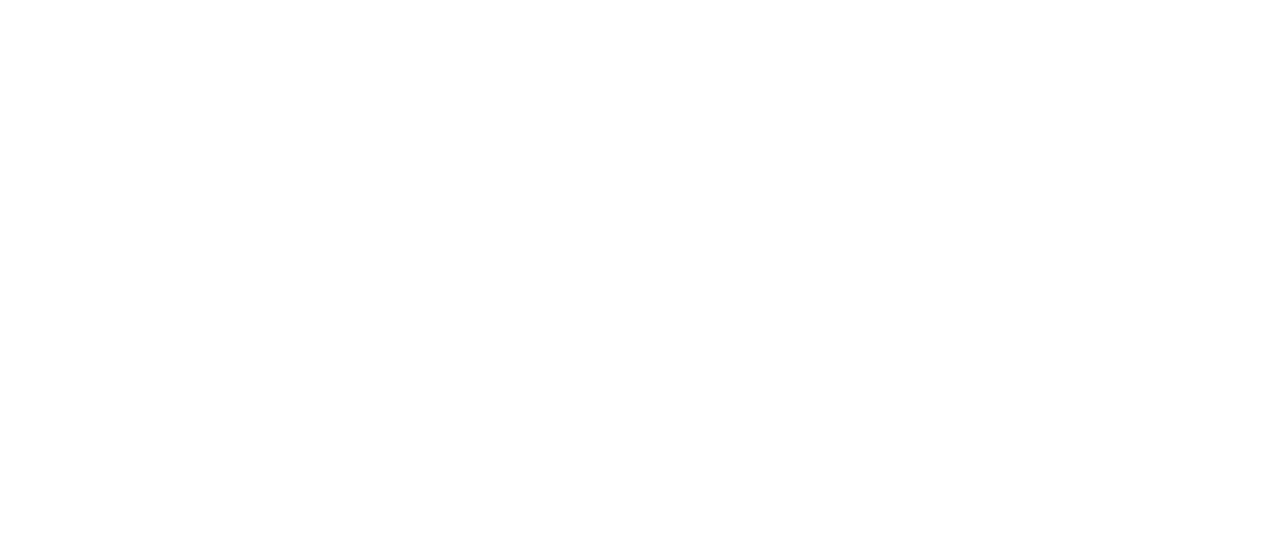
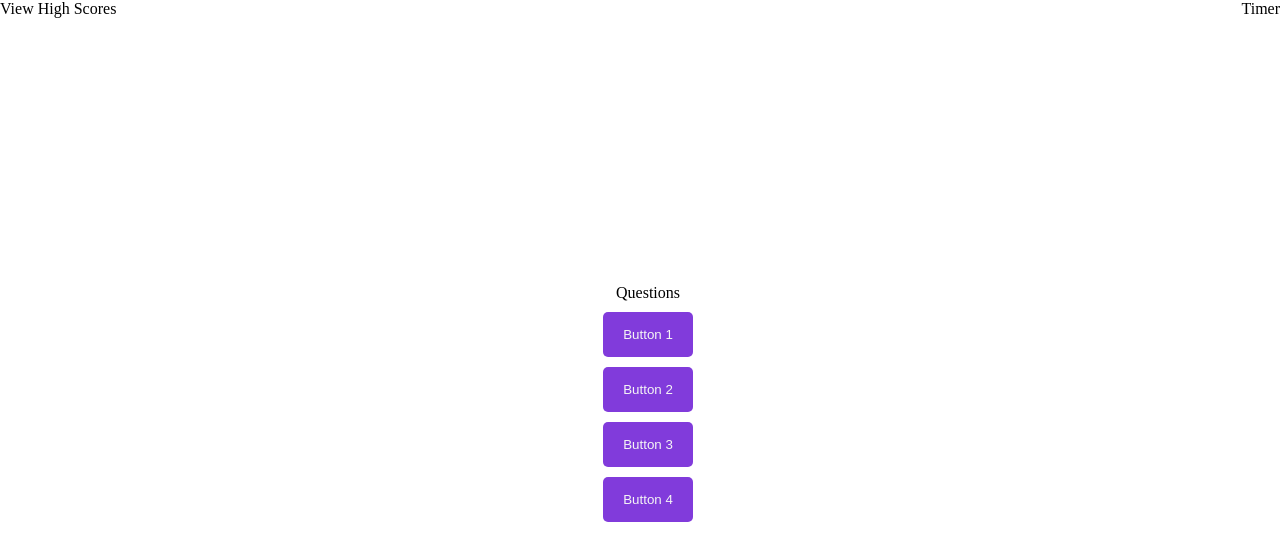
Before and after one commit to corimest/Coding_Test, a plain HTML site: page index.html in a window 1280 px wide. Drawn offline with Linux system fonts and the light colour scheme.

Commit message:
html $ css

```diff
--- a/index.html
+++ b/index.html
@@ -4,9 +4,25 @@
     <meta charset="UTF-8">
     <meta http-equiv="X-UA-Compatible" content="IE=edge">
     <meta name="viewport" content="width=device-width, initial-scale=1.0">
-    <title>Document</title>
+    <link href="styles.css" rel="stylesheet">
+    <script defer src="script.js"></script>
+    <title>Coding Assessment</title>
 </head>
 <body>
+    <section class="container">
+    <div class="questions">
+        Questions
+    </div>
+    <div id="answer-btns" class="btn-grid">
+        <button class="btn">Button 1</button>
+        <button class="btn">Button 2</button>
+        <button class="btn">Button 3</button>
+        <button class="btn">Button 4</button>
+    </div>
+    </section>
+    <div class="high-scores">View High Scores</div>
+    <div class="timer">Timer</div>
+
 
 </body>
 </html>
--- a/styles.css
+++ b/styles.css
@@ -0,0 +1,50 @@
+*, *::before, *::after{
+    box-sizing: border-box;
+}
+
+:root{
+    --color-button: rgb(129,59,219);
+    --color-btnhover: rgb(238, 91, 252);
+}
+
+
+
+.container{
+    display: flex;
+    width: 100vw;
+    height: 100vh;
+    justify-content: center;
+    align-items: center;
+    flex-direction: column;
+}
+
+.high-scores {
+    position: fixed;
+    top: 0;
+    left: 0;
+}
+
+.timer {
+    position: fixed;
+    top: 0;
+    right: 0;
+}
+
+.btn-grid {
+    display: grid;
+    gap: 10px;
+    margin: 10px;
+}
+
+.btn{
+    background-color: var(--color-button);
+    color: whitesmoke;
+    border-radius: 5px;
+    padding: 15px 20px;
+    outline: none;
+    border: none;
+}
+
+.btn:hover {
+    background-color: var(--color-btnhover);
+}
```
